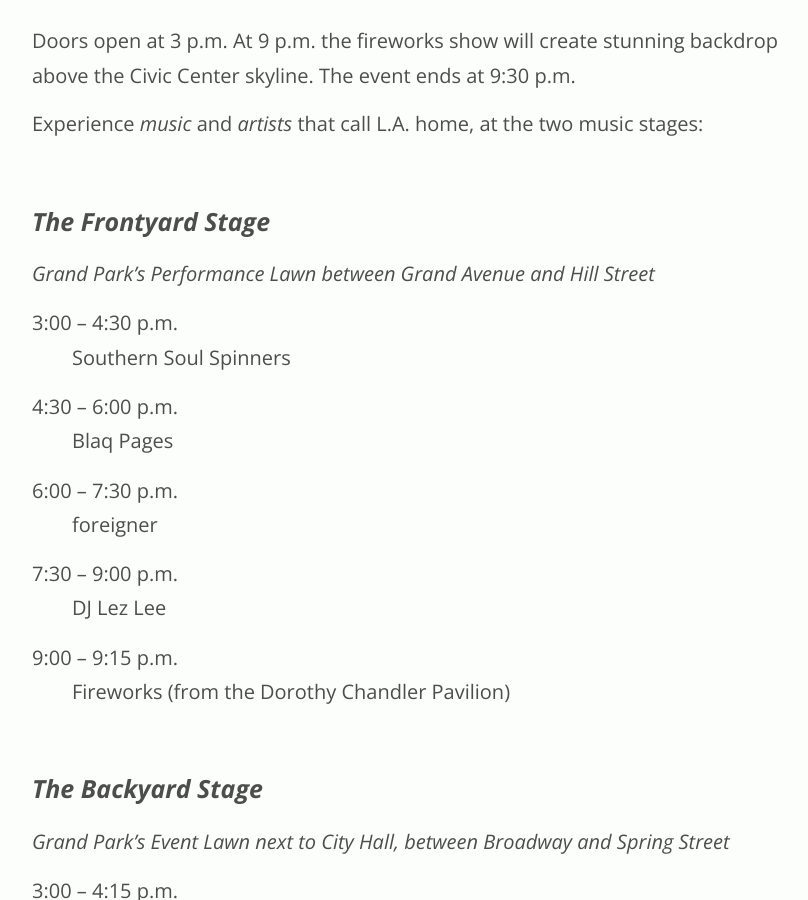
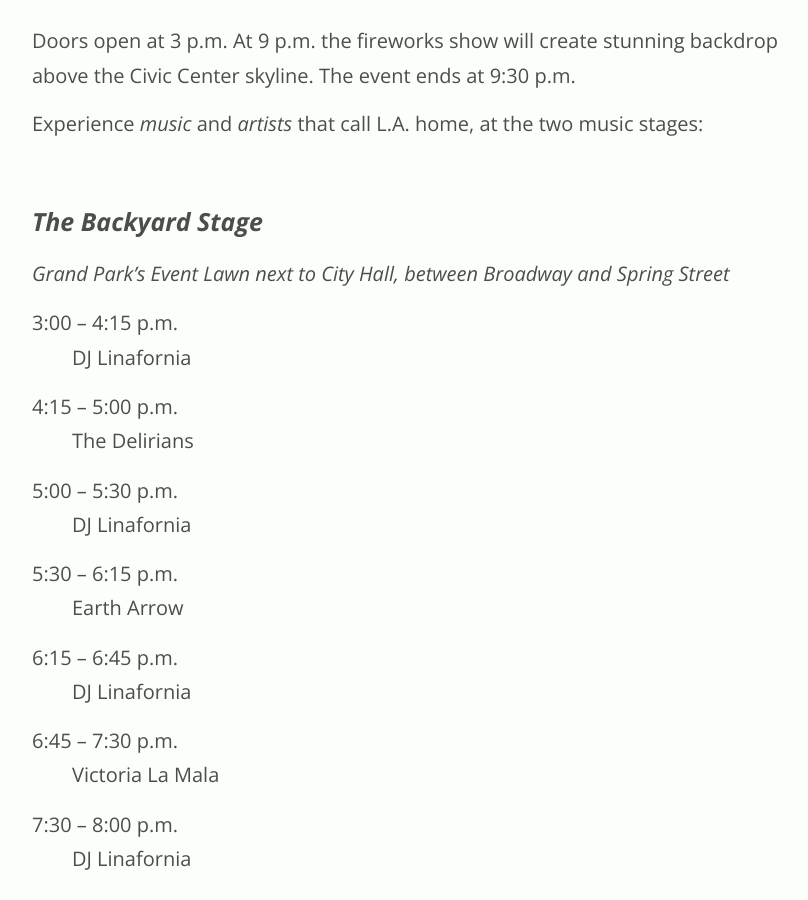
Before and after one commit to grandparkla/july4, a Jekyll site: the page built from index.markdown, in a window 1280 px wide and 900 px high, scrolled down 11643 px. Shown: the whole window, without its empty margins (208-1016 px from the left). Built offline with Jekyll 4.4.1, drawn with Linux system fonts in a browser that asks for light colours; some of the changed text lies outside the part shown.

Commit message:
Fix capitalization

```diff
--- a/index.markdown
+++ b/index.markdown
@@ -289,26 +289,6 @@ Doors open at <span class="time">3 p.m.</span> At <span class="time">9 p.m.</spa
 Experience *music* and *artists* that call L.A. home, at the two music stages:
 
 
-### The Frontyard Stage
-
-#### Grand Park’s Performance Lawn between Grand Avenue and Hill Street
-
-3:00 – 4:30 p.m.
-: Southern Soul Spinners
-
-4:30 – 6:00 p.m.
-: Blaq Pages
-
-6:00 – 7:30 p.m.
-: foreigner
-
-7:30 – 9:00 p.m.
-: DJ Lez Lee
-
-9:00 – 9:15 p.m.
-: Fireworks (from the Dorothy Chandler Pavilion)
-
-
 ### The Backyard Stage
 
 #### Grand Park’s Event Lawn next to City Hall, between Broadway and Spring Street
@@ -355,7 +355,7 @@ Experience *music* and *artists* that call L.A. home, at the two music stages:
 
 Fun things to do throughout the park! Check the [map](#map) for locations.
 
-* Ferris Wheel<br /><small>closes at 8:30pm. purchase tickets at booth on broadway near temple.</small>
+* Ferris Wheel<br /><small>Closes at 8:30pm. Purchase tickets at booth on Broadway near Temple.</small>
 * Voter Registration
 * FIBA Basketball World Cup 2019 Trophy Tour
 * Häagen-Dazs Ice Cream
```
Also changed, not shown: other parts of index.markdown (+24 -4 lines).
